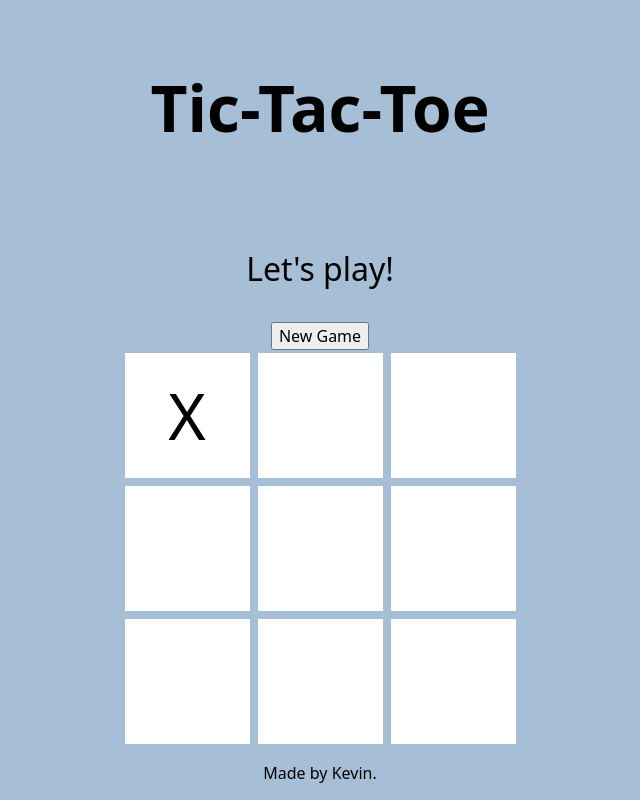
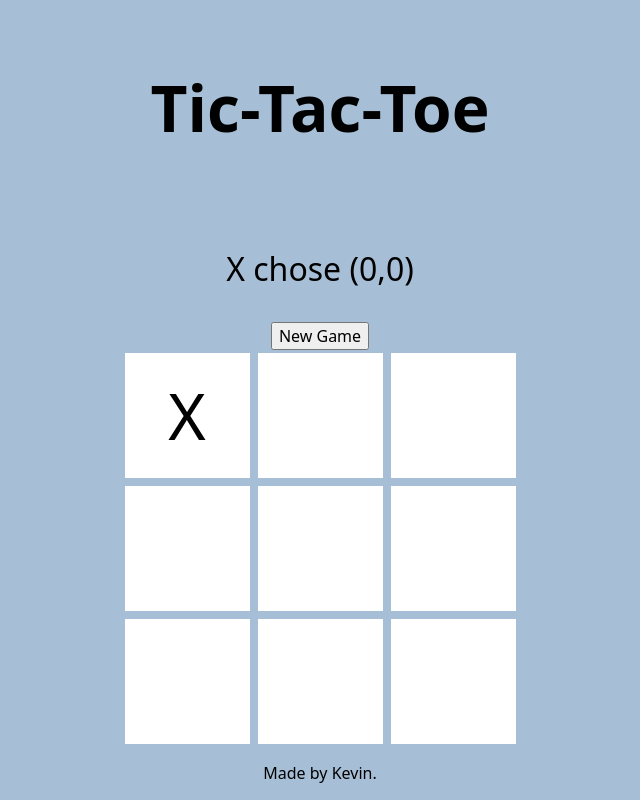
Before and after one commit to kevinwchen/odin-tic-tac-toe, a plain HTML site: page index.html in a window 1280 px wide. Both pictures are taken after a click on the element 507 px from the left and 415 px from the top of the page. Shown: the whole page, without its empty margins (320-960 px from the left). Drawn offline with Linux system fonts and the light colour scheme.

Commit message:
Link tiles to game with click function and DOM updates

```diff
--- a/index.html
+++ b/index.html
@@ -10,7 +10,7 @@
     </head>
     <body>
         <div class="header">Tic-Tac-Toe</div>
-        <div class="announce">Let's play!</div>
+        <div class="announce"></div>
         <div class="buttons">
             <button id="newGame-btn">New Game</button>
         </div>
--- a/script.js
+++ b/script.js
@@ -23,11 +23,11 @@ const gameBoard = (() => {
     }
 
     const reset = () => {
-        board = [
-            ["", "", ""],
-            ["", "", ""],
-            ["", "", ""],
-        ]
+        for (i = 0; i < 3; i++) {
+            for (j = 0; j < 3; j++) {
+                board[i][j] = ""
+            }
+        }
     }
 
     const getTile = (row, col) => {
@@ -58,12 +58,11 @@ const Player = (marker) => {
 
 // Display module, controls the DOM
 const displayController = (() => {
-    const tiles = document.querySelectorAll(".tile")
-
     const reset = () => {
         tiles.forEach((tile) => {
             tile.textContent = ""
         })
+        announce.textContent = "Let's play!"
     }
 
     const update = (row, col, playerMarker) => {
@@ -71,6 +70,7 @@ const displayController = (() => {
             `[data-tile="${String(row) + String(col)}"]`
         )
         tileToUpdate.textContent = playerMarker
+        announce.textContent = `${playerMarker} chose (${row},${col})`
     }
 
     return {
@@ -126,12 +126,14 @@ const game = (() => {
 })()
 
 const newGameBtn = document.querySelector("#newGame-btn")
+const announce = document.querySelector(".announce")
+const tiles = document.querySelectorAll(".tile")
+
 newGameBtn.addEventListener("click", () => {
     game.newGame()
 })
 
-const gameTiles = document.querySelectorAll(".tile")
-gameTiles.forEach((tile) => {
+tiles.forEach((tile) => {
     let row = tile.dataset.row
     let col = tile.dataset.col
     tile.addEventListener("click", () => {
```
